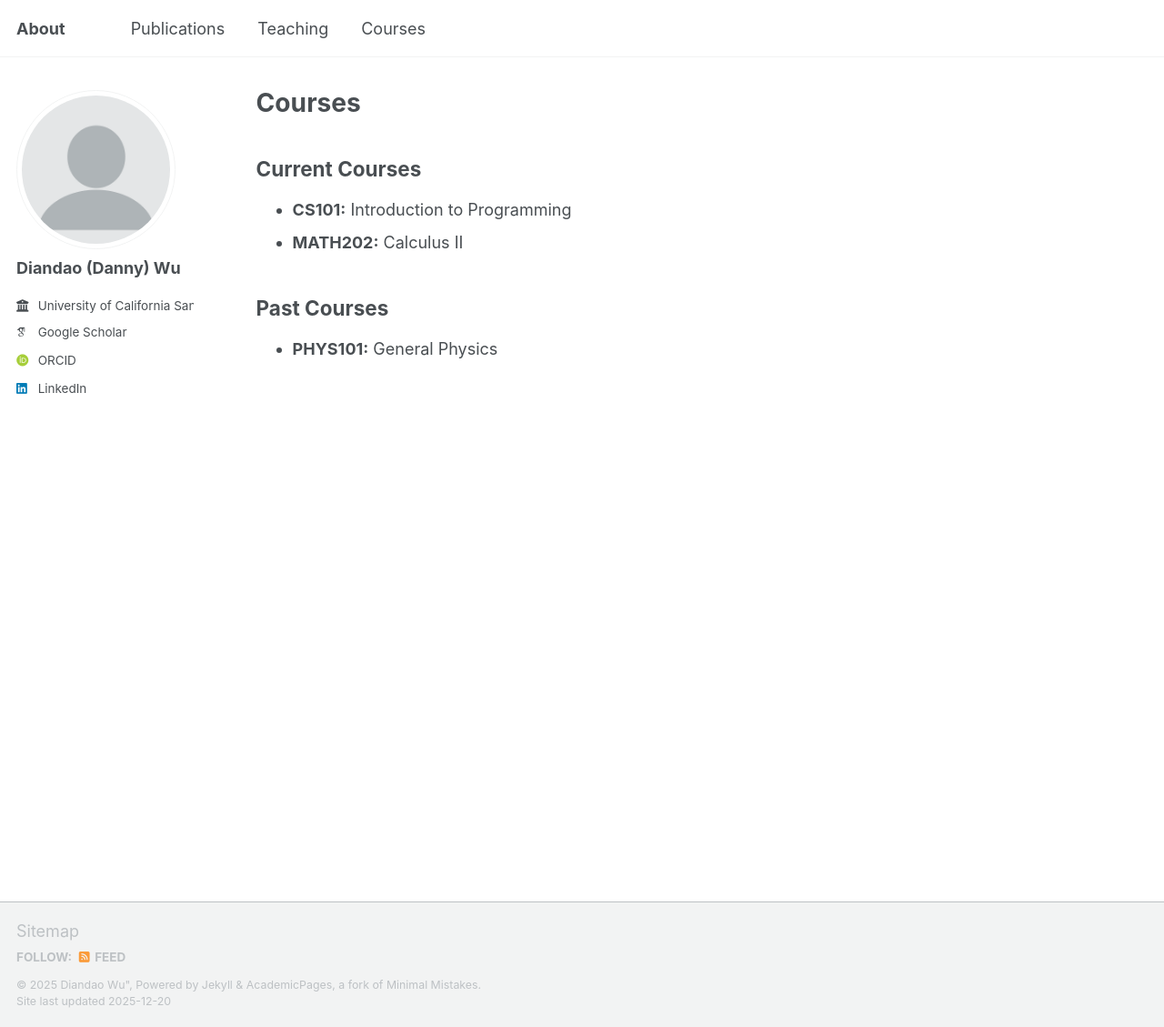
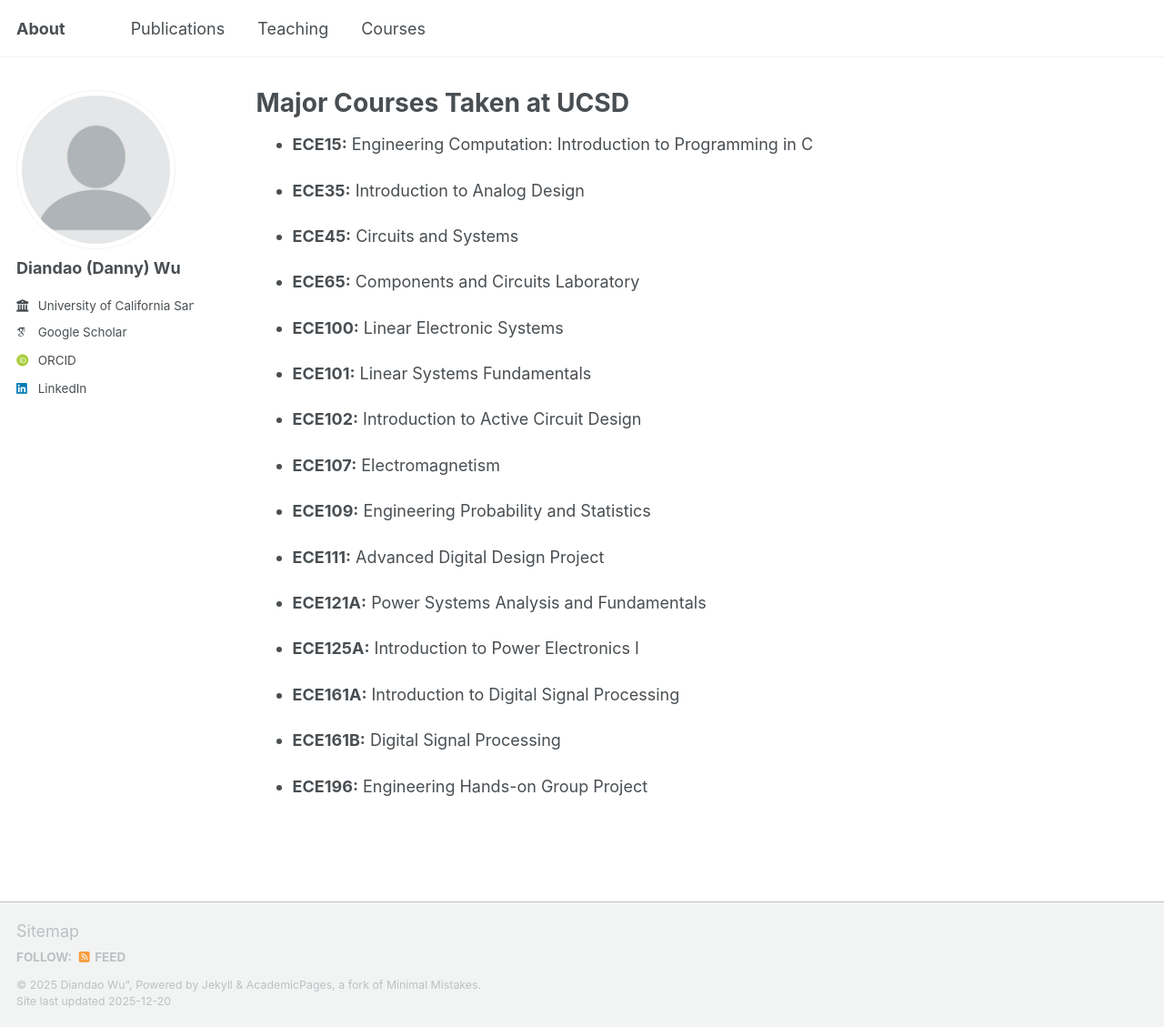
Before and after one commit to dzawu/dzawu.github.io, a Jekyll site: the page built from _pages/courses.md, in a window 1280 px wide and 1129 px high. Shown: the whole window at 91% size. Built offline with Jekyll 4.4.1, drawn with Linux system fonts in a browser that asks for light colours; some web fonts are replaced; a script bundle is joined from its source files by our own code; library files that are not in the unit come from our copies.

Commit message:
Update courses.md

```diff
--- a/_pages/courses.md
+++ b/_pages/courses.md
@@ -1,6 +1,6 @@
 ---
 layout: archive
-title: "Courses"
+title: "Major Courses Taken at UCSD"
 permalink: /course/
 author_profile: true
 redirect_from:
@@ -8,9 +8,32 @@ redirect_from:
   - /courses.html
 ---
 
-## Current Courses
-* **CS101:** Introduction to Programming
-* **MATH202:** Calculus II
+* **ECE15:** Engineering Computation: Introduction to Programming in C
 
-## Past Courses
-* **PHYS101:** General Physics
+* **ECE35:** Introduction to Analog Design
+
+* **ECE45:** Circuits and Systems
+
+* **ECE65:** Components and Circuits Laboratory
+
+* **ECE100:** Linear Electronic Systems
+
+* **ECE101:** Linear Systems Fundamentals
+
+* **ECE102:** Introduction to Active Circuit Design
+
+* **ECE107:** Electromagnetism
+
+* **ECE109:** Engineering Probability and Statistics
+
+* **ECE111:** Advanced Digital Design Project
+
+* **ECE121A:** Power Systems Analysis and Fundamentals
+
+* **ECE125A:** Introduction to Power Electronics I
+
+* **ECE161A:** Introduction to Digital Signal Processing
+
+* **ECE161B:** Digital Signal Processing
+
+* **ECE196:** Engineering Hands-on Group Project
```
